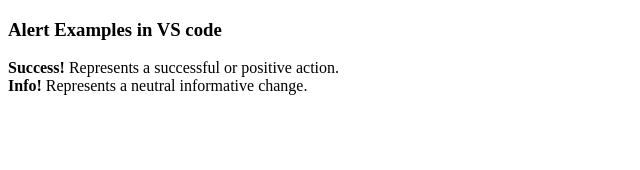
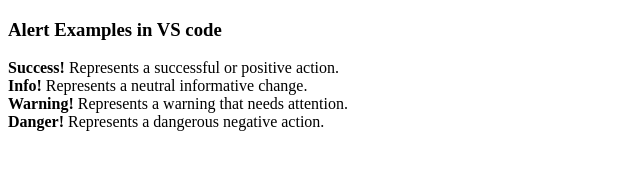
Before and after one commit to SummayaSiddiqui/SD11GITHUB, a plain HTML site: page index.html in a window 1280 px wide. Shown: the whole page, without its empty margins (0-640 px from the left). Drawn offline with Linux system fonts and the light colour scheme.

Commit message:
Added Features

```diff
--- a/index.html
+++ b/index.html
@@ -5,12 +5,14 @@
     <meta
       name="viewport"
       content="width=device-width, initial-scale=1.0" />
-    <title>Document</title>
+    <title>Document!!!</title>
   </head>
   <body>
     <h3>Alert Examples in VS code</h3>
     <strong>Success!</strong> Represents a successful or positive
     action.<br />
     <strong>Info!</strong> Represents a neutral informative change.<br />
+    <strong>Warning!</strong> Represents a warning that needs attention.<br />
+    <strong>Danger!</strong> Represents a dangerous negative action.<br />
   </body>
 </html>
```
